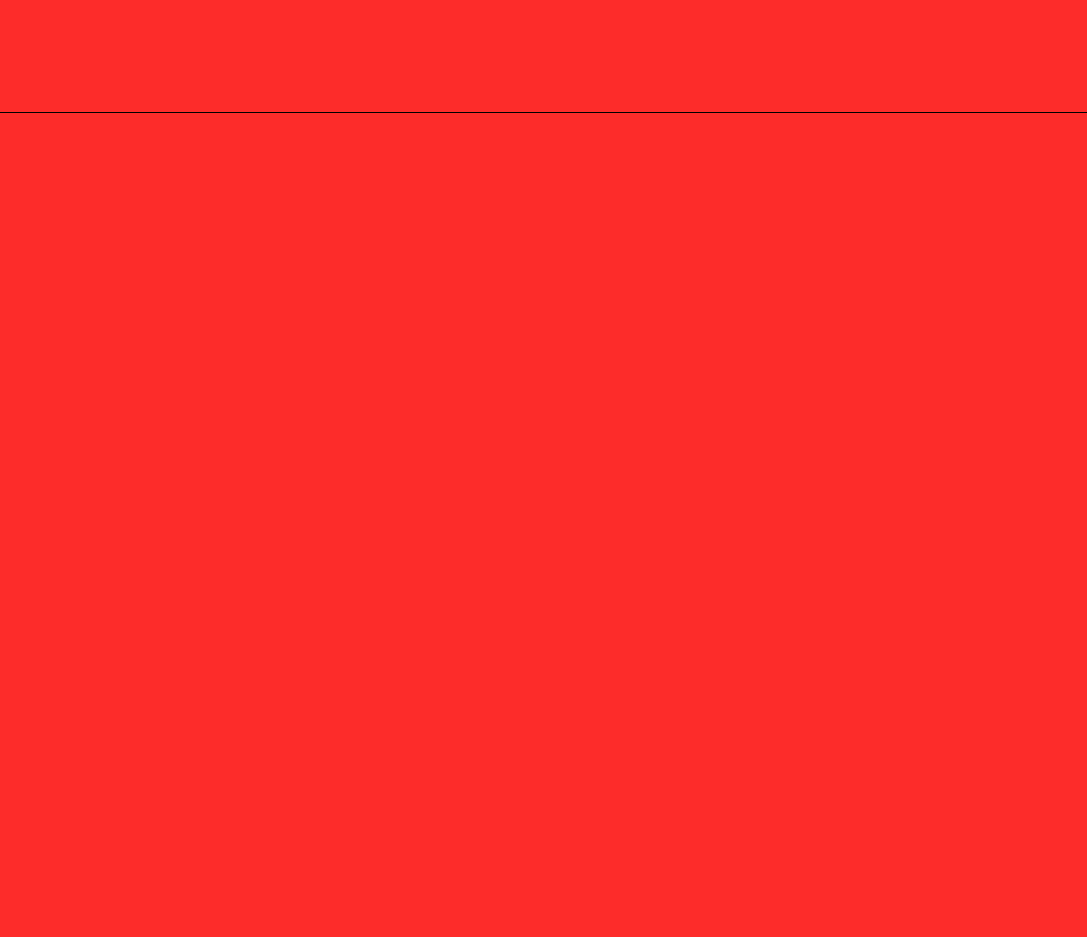
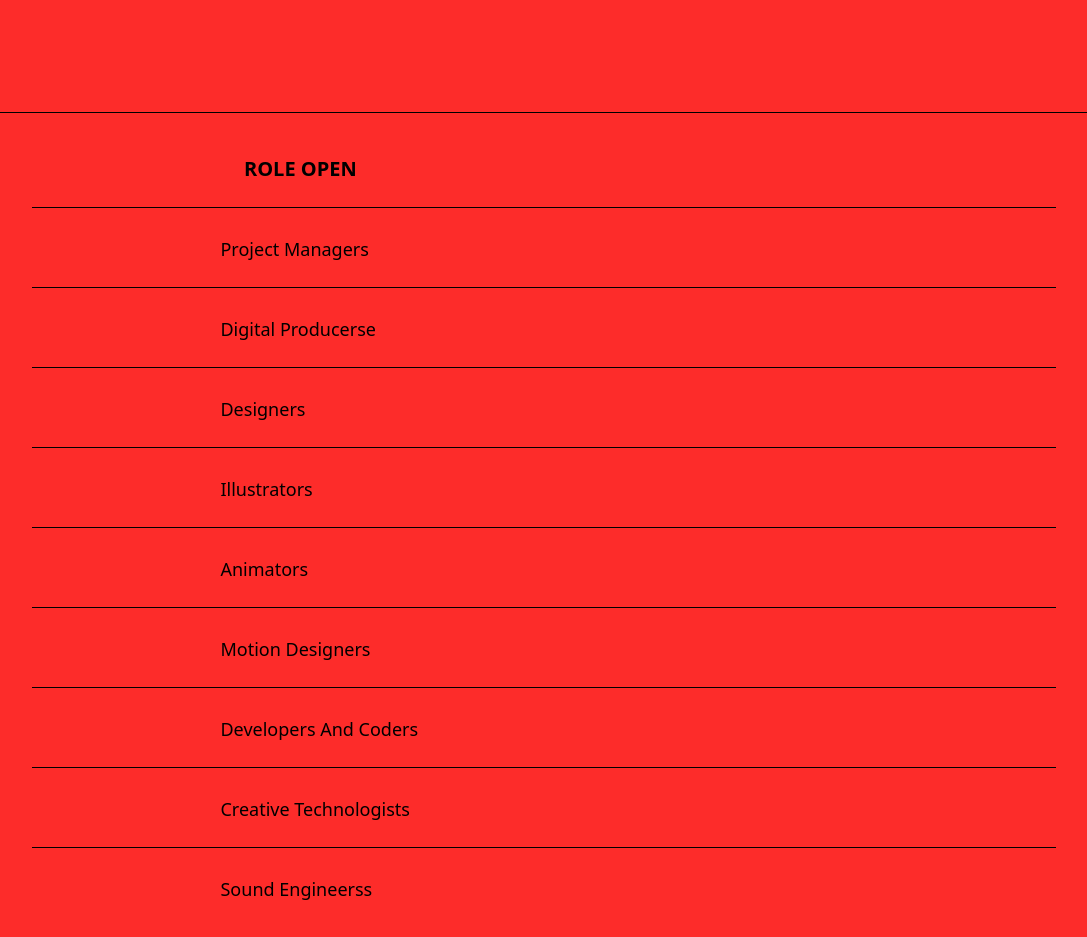
Before and after one commit to DzinToDev/thirtysixstudio, a React (Vite) app: page / in a window 1280 px wide. Shown: the part 7580-8517 px from the top of the page, without its empty margins (96-1183 px from the left). Before the commit the page ends 7693 px from the top, so only its background shows below. Built offline with nearby package versions, Linux system fonts and the light colour scheme.

Commit message:
role section done nicely with hover effect

```diff
--- a/src/App.jsx
+++ b/src/App.jsx
@@ -12,6 +12,7 @@ import Page4 from "./components/Page4";
 import Page5 from "./components/Page5";
 import Page6 from "./components/Page6";
 import Page7 from "./components/Page7";
+import Roles from "./components/Roles";
 
 const App = () => {
   const [showCanvas, setShowCanvas] = useState(false);
@@ -127,6 +128,12 @@ const App = () => {
         ))}
 
         <Page7 />
+        {showCanvas &&
+        floatingPosition[7].map((canvasdets, index) => (
+          <Canvas key={index} details={canvasdets} />
+        ))}
+
+        <Roles />
       </div>
     </>
   );
--- /dev/null
+++ b/src/components/Awards.jsx
@@ -0,0 +1,48 @@
+import React from "react";
+
+const awardsData = [
+  { name: "Project Managers", project: "Project Managers" },
+  { name: "Digital Producerse", project: "Digital Producerse" },
+  { name: "Designers", project: "Designers" },
+  { name: "Illustrators", project: "Illustrators" },
+  { name: "Animators", project: "Animators" },
+  { name: "Motion Designers", project: "Motion Designers" },
+  { name: "Developers and Coders", project: "Developers and Coders" },
+  { name: "Creative Technologists", project: "Creative Technologists" },
+  { name: "Sound Engineerss", project: "Sound Engineerss" },
+];
+
+const Awards = () => {
+  return (
+    <section className="flex flex-col items-center justify-center min-h-screen ">
+      <div className="w-4/5">
+      <p className="mb-4 px-4 py-2 text-xl font-semibold uppercase ml-49">
+        Role Open
+      </p>
+      </div>
+      <div className="w-4/5  border-black capitalize">
+        {awardsData.map((award, index) => (
+          <div
+            key={index}
+            className="h-20 overflow-hidden cursor-pointer group"
+          >
+            <div className="relative h-40 transform -translate-y-20 transition-transform duration-500 ease-in-out group-hover:translate-y-0">
+              {/* First Row */}
+              <div className=" bg-black text-[#fd2c2a] p-[1.67rem] flex items-center justify-center">
+                <h1 className="text-lg w-2/3">{award.name}</h1>
+                {/* <h1 className="text-lg">{award.type}</h1> */}
+              </div>
+              {/* Second Row */}
+              <div className="bg-[#fd2c2a] text-black p-[1.67rem] flex items-center justify-center">
+                <h1 className="text-lg w-2/3">{award.project}</h1>
+                {/* <h1 className="text-lg">{award.label}</h1> */}
+              </div>
+            </div>
+          </div>
+        ))}
+      </div>
+    </section>
+  );
+};
+
+export default Awards;
--- /dev/null
+++ b/src/components/Roles.jsx
@@ -0,0 +1,13 @@
+import React from "react";
+import Awards from "./Awards"; // 🏆 Importing Awards Component
+
+const Roles = () => {
+  return (
+    <div>
+      <h1 className="text-center text-3xl font-bold mt-6"></h1>
+      <Awards /> {/* 🏆 Awards Component Render */}
+    </div>
+  );
+};
+
+export default Roles;
```
